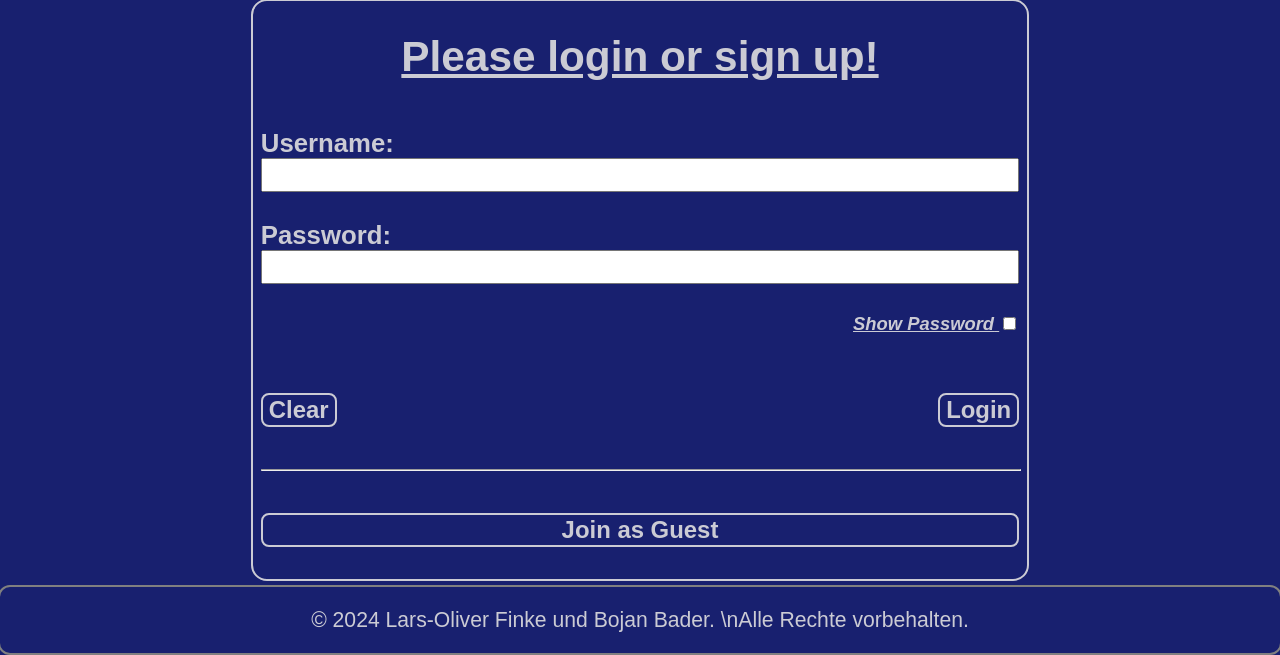
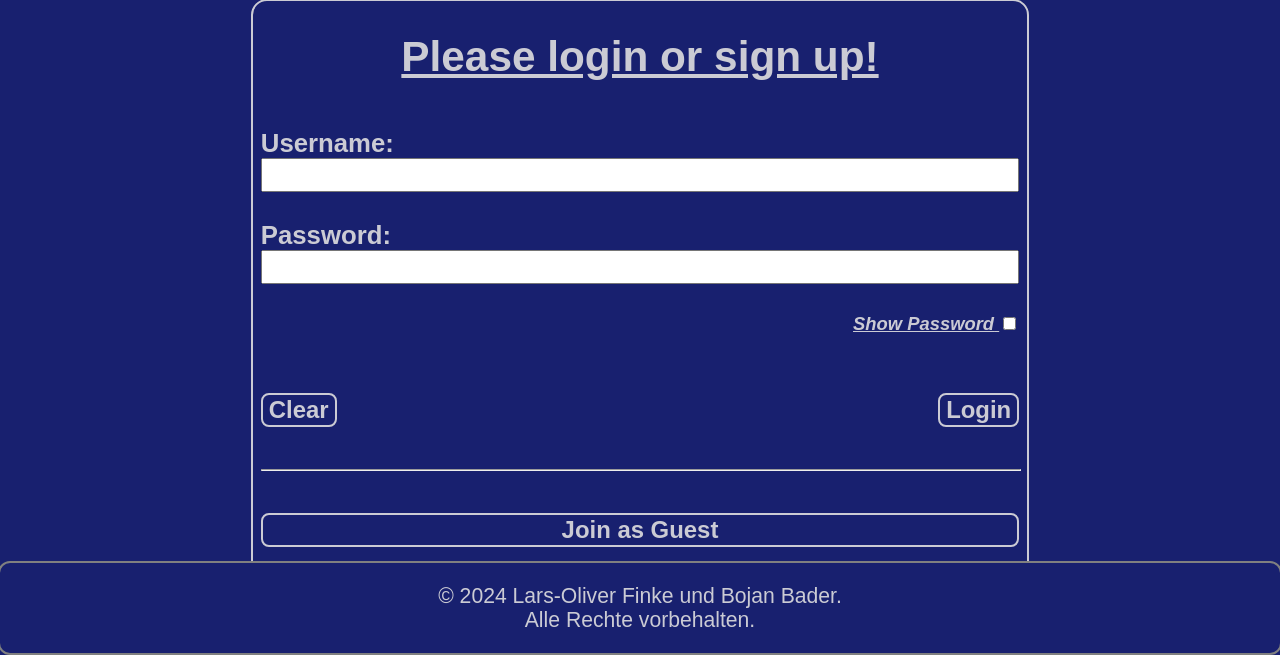
Before and after one commit to LarsOFinke/QuizWebsite, a Flask app: page / in a window 1280 px wide. Shown: the part 145-800 px from the top of the page. Run offline with Flask 3, Linux system fonts and the light colour scheme.

Commit message:
Update base.html
corrected \n with <br>-Tag :)

```diff
--- a/templates/base.html
+++ b/templates/base.html
@@ -56,7 +56,7 @@
     </div>
 
     <footer align="center">
-        <p>© 2024 Lars-Oliver Finke und Bojan Bader. \nAlle Rechte vorbehalten.</p>
+        <p>© 2024 Lars-Oliver Finke und Bojan Bader. <br>Alle Rechte vorbehalten.</p>
     </footer>
 
 </body>
```
